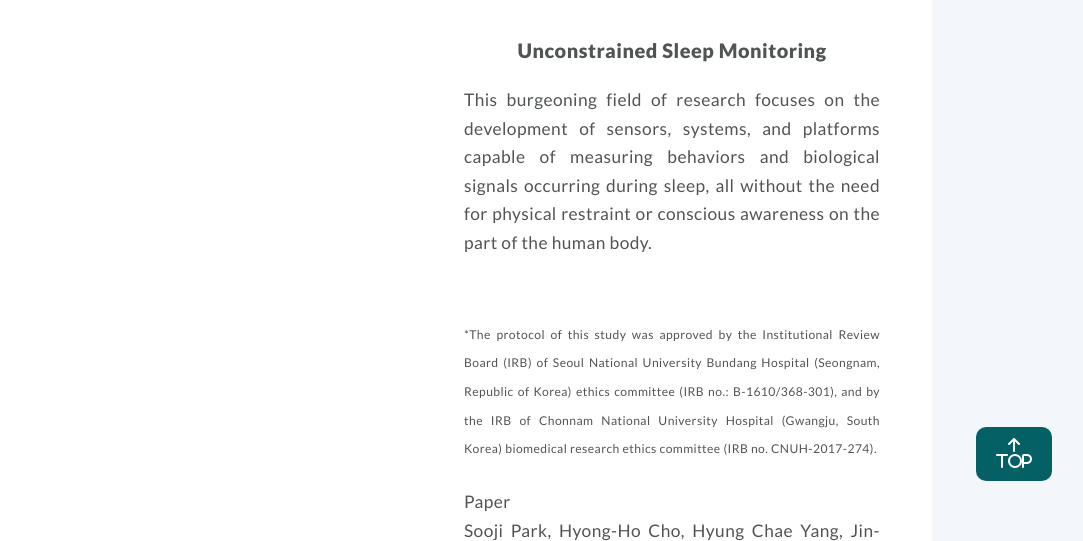
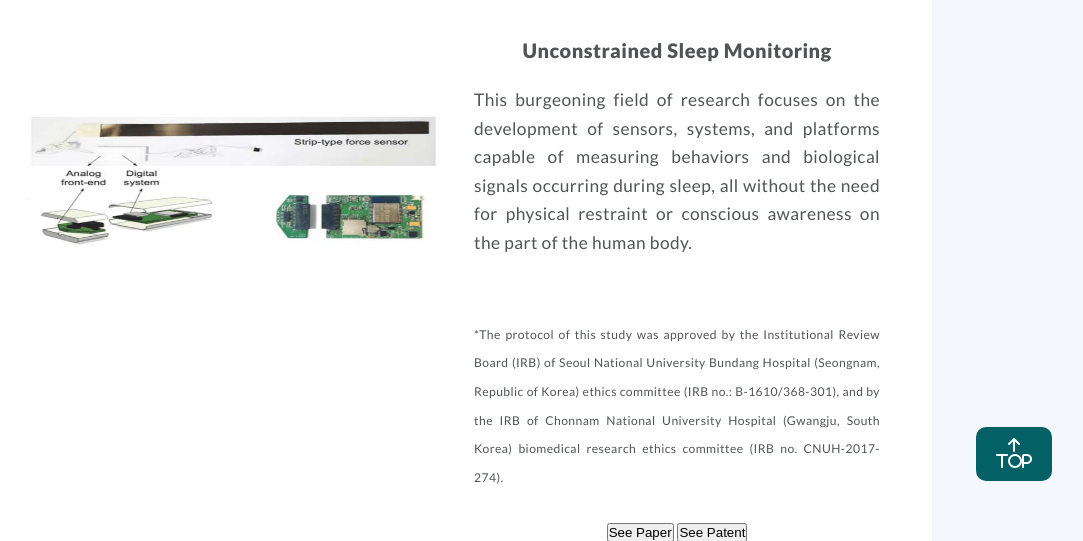
Before and after one commit to ydon1111/ydon1111.github.io, a Jekyll site: the page built from htmls/research/sleep.html, in a window 1280 px wide and 1400 px high, scrolled down 549 px, cut to the strip 859-1400 px from the top of the window. Shown: the whole strip, without its empty margins (188-1271 px from the left). Built offline with Jekyll 4.4.1, drawn with Linux system fonts in a browser that asks for light colours; nearby versions of some CDN libraries; some of the changed text lies outside the part shown.

Commit message:
sleep 버튼으로 수정

```diff
--- a/css/style.css
+++ b/css/style.css
@@ -290,7 +290,7 @@
 
 .image.featured {
 	display: block;
-	margin: 0 0 1em 0;
+	margin: 0 0 2em 0;
 }
 
 .image.featured img {
@@ -603,17 +603,14 @@
 	border: 1.5px solid #d4d4d4;
 	border-radius: 10px;
 }
-.wrapper.style1 a.mail{
-	color: #F57C13;
-}
 
 .wrapper.style2 {
-	background-color: #036166;
+	background-color: rgb(111, 175, 171);
 	background-image: url("images/light-bl.svg"), url("images/light-br.svg");
 	background-position: bottom left, bottom right;
 	background-repeat: no-repeat, no-repeat;
 	background-size: 25em, 25em;
-	color: #F57C13;
+	color: black;
 }
 
 .wrapper.style2 p {
@@ -651,27 +648,6 @@
 	color: inherit;
 	padding: 4em;
 }
-
-.wrapper.style4 h3.RT{
-	text-align: center;
-	font-family: 'fontawesome-webfont';
-	text-shadow: 2px 2px 2px rgb(192, 194, 194);
-	margin-bottom: 0px;
-}
-.wrapper.style4 p.RT{
-	padding-left: 30px;
-	padding-right: 30px;
-	color: #3b5e69;
-	font-size: 0.8em;
-	font-family: 'fontawesome-webfont';
-}
-
-.wrapper.style4 p.project{
-	font-family: 'fontawesome-webfont';
-}
-
-
-
 
 /* Header */
 @-moz-keyframes reveal-header {
@@ -1372,31 +1348,6 @@
 	margin-top: 30px;
 	border-top: 2px solid #036166;
 	border-bottom: 2px solid #036166;
-}
-
-#my_div a.paperlist {
-	color: #1c2021;
-	font-size: 0.9em;
-	text-decoration: none;
-	border: none;
-	text-align:justify;
-}
-/* 링크 연결된 paperlist*/
-#my_div a.paperclick {
-	color: #1c2021;
-	font-size: 0.9em;
-	text-decoration: none;
-	border: none;
-	text-align:justify;
-}
-
-#my_div a.paperclick:hover {
-	color: #1c2021;
-	font-size: 0.9em;
-	text-decoration: underline;
-	text-decoration-style: dotted;
-	border: none;
-	text-align:justify;
 }
 
 
@@ -1645,14 +1596,14 @@
 .image-and-content {
 	display: flex;
 	/* 이미지와 콘텐츠를 가로로 나란히 배치 */
-	align-items: center;
+	/* align-items: center; */
 	/* 수직 가운데 정렬 (텍스트가 이미지 높이에 맞춰짐) */
 }
 
 .image-container {
 	flex: 1;
 	/* 이미지가 가변 너비를 가지며 나머지 공간을 콘텐츠가 차지함 */
-	margin-right: 20px;
+	margin-right: 30px;
 	/* 이미지와 콘텐츠 사이에 간격 설정 */
 }
 
@@ -1665,8 +1616,8 @@
 
 
 
+
 /* research 상단 이미지에 텍스트 */
-
 .image-with-text {
 	position: relative;
 	/* 부모 요소를 상대 위치로 설정 */
@@ -1679,13 +1630,12 @@
 .text-over-image {
 	position: absolute;
 	/* 텍스트를 절대 위치로 설정 */
-	top:20%;
+	top: 20%;
 	/* 위쪽 여백 설정 (원하는 위치로 조정) */
 	left: 0;
 	/* 왼쪽 여백 설정 (원하는 위치로 조정) */
-	padding: 100px;
-
+	background: rgba(255, 255, 255, 0.8);
+	/* 텍스트 배경 색상 설정 (선택사항) */
+	padding: 20px;
 	/* 텍스트 주변 여백 설정 (선택사항) */
-
-	color: #ffffff;
-}
+}
--- a/htmls/research/sleep.html
+++ b/htmls/research/sleep.html
@@ -1,6 +1,32 @@
 ---
 layout: default
 ---
+
+
+<style>
+	.content-container .paper,
+	.content-container .patent {
+		display: none;
+		/* Hide "Paper" and "Patent" by default */
+	}
+</style>
+
+<script>
+	function toggleParagraph(sectionId, type) {
+		var paperParagraph = document.getElementById(sectionId + '-paper');
+		var patentParagraph = document.getElementById(sectionId + '-patent');
+
+		if (type === 'paper') {
+			paperParagraph.style.display = (paperParagraph.style.display === 'none' || paperParagraph.style.display === '') ? 'block' : 'none';
+			patentParagraph.style.display = 'none';
+		} else if (type === 'patent') {
+			patentParagraph.style.display = (patentParagraph.style.display === 'none' || patentParagraph.style.display === '') ? 'block' : 'none';
+			paperParagraph.style.display = 'none';
+		}
+	}
+
+
+</script>
 
 
 <article id="main">
@@ -22,8 +48,8 @@
 
 			<section class="nav-item">
 				<ul>
-					<li><a href="disease_prediction.html" class="nav-link_re"><img src="/images/icons/DiseasePrediction.png"
-								alt="">
+					<li><a href="disease_prediction.html" class="nav-link_re"><img
+								src="/images/icons/DiseasePrediction.png" alt="">
 							<span style="line-height: 80%;"><br>Disease Prediction</a>
 					</li></span>
 				</ul>
@@ -53,8 +79,8 @@
 
 			<section>
 				<ul>
-					<li><a href="wearable_IoT_&_platform.html" class="nav-link_re"><img src="/images/icons/WearableIOT.png"
-								alt="">
+					<li><a href="wearable_IoT_&_platform.html" class="nav-link_re"><img
+								src="/images/icons/WearableIOT.png" alt="">
 							<span style="line-height: 80%;"><br>Wearable IoT&Platform</a></li></span>
 				</ul>
 			</section>
@@ -76,14 +102,15 @@
 
 			<section>
 				<ul>
-					<li><a href="therapeutics.html" class="nav-link_re"><img src="/images/icons/Therapeutics.png" alt="">
+					<li><a href="therapeutics.html" class="nav-link_re"><img src="/images/icons/Therapeutics.png"
+								alt="">
 							<span style="line-height: 80%;"><br>Therapeutics</a></li></span>
 				</ul>
 			</section>
 	</section>
 
 
-<!-- Main -->
+	<!-- Main -->
 	<span id="sleep"></span>
 	<section class="wrapper style1 container" style="margin-bottom: 0px;">
 		<!-- Content -->
@@ -117,8 +144,9 @@
 
 	<!-- Two -->
 	<section class="wrapper style4 container special">
+
 		<div class="row">
-			<div class>
+			<div class="section">
 				<section class="image-and-content">
 					<div class="image-container">
 						<img src="/images/research/BIOMEDICAL SIGNAL MONITORING/3/unconstrainedSleepMonitoring.png"
@@ -127,8 +155,7 @@
 
 					<div class="content-container">
 						<header>
-							<h3>Unconstrained Sleep Monitoring
-							</h3>
+							<h3>Unconstrained Sleep Monitoring</h3>
 						</header>
 						<p align="justify">This burgeoning field of research focuses on the development of sensors,
 							systems,
@@ -136,44 +163,49 @@
 							all
 							without the need for physical restraint or conscious awareness on the part of the human
 							body.
-
-						</p><br>
-						<p align=" justify" style="font-size: 0.7em;">
+						</p>
+						<br>
+						<p align="justify" style="font-size: 0.7em;">
 							*The protocol of this study was approved by the Institutional Review Board (IRB) of Seoul
 							National University Bundang Hospital (Seongnam, Republic of Korea) ethics committee (IRB
 							no.:
 							B-1610/368-301), and by the IRB of Chonnam National University Hospital (Gwangju, South
 							Korea)
 							biomedical research ethics committee (IRB no. CNUH-2017-274).
+						</p>
+						<!-- Toggle buttons for "Paper" and "Patent" paragraphs -->
+						<button onclick="toggleParagraph('unconstrainedSleepMonitoring', 'paper')">See Paper</button>
+						<button onclick="toggleParagraph('unconstrainedSleepMonitoring', 'patent')">See Patent</button>
 
-						</p>
-						<p align="justify">
+						<div class="paper" id="unconstrainedSleepMonitoring-paper" align="justify">
 							<strong>Paper</strong><br>
 							Sooji Park, Hyong-Ho Cho, Hyung Chae Yang, Jin-Sang Yoon and Hangsik Shin,
-							“Force-Sensing-Based
-							Unobtrusive System for Awakening and Respiration Rate Analysis during Sleep,” IEEE Sensors
-							Journal, 19(5), 1917-1924, 2019 <br>
+							“Force-Sensing-Based Unobtrusive System for Awakening and Respiration Rate Analysis
+							during
+							Sleep,”
+							IEEE Sensors Journal, 19(5), 1917-1924, 2019 <br>
 							Sangjin Han, Donggeun Roh, Junyung Park and Hangsik Shin, “Design of Multi-Wavelength
 							Optical
 							Sooji Park and Hangsik Shin, “Feasibility Study for Monitoring Unconstrained Respiration
-							based
-							on Multi-way Approach Using an Acceleration and Force Sensing Module,” IEEE Sensors Journal,
+							based on
+							Multi-way Approach Using an Acceleration and Force Sensing Module,” IEEE Sensors
+							Journal,
 							17(11), 3482-3489, 2017<br>
-
-						</p>
-						<p align="justify">
+						</div>
+						<div class="patent" id="unconstrainedSleepMonitoring-patent" align="justify">
 							<strong>Patent</strong><br>
-							힘 센서에 기반하여 각성 및 호흡률을 검출하기 위한 방법 및 장치, Granted (No: KR102221370, Date: 2021/02/23)
-							<br>
-							무구속적 생체신호 측정센서 및 이를 포함하는 생체신호 측정시스템, Granted (No: KR101974905, Date: 2019/04/26)
-							<br>
-							다채널 센서를 이용한 생체 신호 모니터링 시스템, Granted (No: KR101809468, Date: 2017/12/11)
-							<br>
-						</p>
+							힘 센서에 기반하여 각성 및 호흡률을 검출하기 위한 방법 및 장치, Granted (No: KR102221370, Date:
+							2021/02/23) <br>
+							무구속적 생체신호 측정센서 및 이를 포함하는 생체신호 측정시스템, Granted (No: KR101974905, Date:
+							2019/04/26) <br>
+							다채널 센서를 이용한 생체 신호 모니터링 시스템, Granted (No: KR101809468, Date: 2017/12/11) <br>
+						</div>
 					</div>
 				</section>
 			</div>
 		</div>
+
+
 
 		<div class="row">
 			<div class>
@@ -187,8 +219,6 @@
 							acquired from personal sleep monitoring devices to a remote server, enabling real-time
 							access to
 							sleep event information for multiple patients.
-
-
 						</p><br>
 						<p align="justify" style="font-size: 0.7em;">
 							*The protocol of this study was approved by the Institutional Review Board (IRB) of Seoul
@@ -197,15 +227,17 @@
 							B-1610/368-301), and by the IRB of Chonnam National University Hospital (Gwangju, South
 							Korea)
 							biomedical research ethics committee (IRB no. CNUH-2017-274).
+						</p>
+						<button onclick="toggleParagraph('ubiquitousSleepMonitoring','paper')">See Paper</button>
 
-						</p>
-						<p align="justify">
+						<div class="paper" id="ubiquitousSleepMonitoring-paper" align="justify">
 							<strong>Paper</strong><br>
 							Ahyoung Choi, Sangwoo Noh and Hangsik Shin, “Internet-Based Unobtrusive Tele-Monitoring
 							System
 							for Sleep and Respirtion,” IEEE ACCESS, 8, 76700-76707, 2020
 							<br>
-						</p>
+						</div>
+
 					</div>
 					<div class="image-container">
 						<img src="/images/research/BIOMEDICAL SIGNAL MONITORING/3/ubiquitousSleepMonitoring.png" alt=""
@@ -231,12 +263,15 @@
 							everyday smart devices, while employing advanced acoustic analysis techniques to swiftly and
 							accurately detect the presence of snoring.
 						</p><br>
-						<p align="justify">
+						<button onclick="toggleParagraph('snoringDetection','paper')">See Paper</button>
+
+						<div class="paper" id="snoringDetection-paper" align="justify">
 							<strong>Paper</strong><br>
 							Hangsik Shin and Jaegeol Cho, "Unconstrained Snoring Detection Using a Smartphone during
 							Ordinary Sleep,” Biomedical Engineering Online, 13:116 doi:10.1186/1475-925X-13-116, 2014
 							<br>
-						</p>
+						</div>
+
 					</div>
 				</section>
 			</div>
@@ -256,19 +291,24 @@
 							evaluation
 							of sleep quality.
 						</p><br>
-						<p align="justify">
+
+						<button onclick="toggleParagraph('actigraphyOnSleep','paper')">See Paper</button>
+						<button onclick="toggleParagraph('actigraphyOnSleep','patent')">See Patent</button>
+
+						<div class="paper" id="actigraphyOnSleep-paper" align="justify">
 							<strong>Paper</strong><br>
 							Hangsik Shin, Byunghun Choi, Doyoon Kim and Jaegeol Cho, “Robust Sleep Quality
 							Quantification
 							Method for a Personal Handheld Device,” Telemedicine & e-Health, 20(6), 522-530,
 							doi:10.1089/tmj.2013.0216, 2014
 							<br>
-						</p>
-						<p align="justify">
+						</div>
+						<div class="patent" id="actigraphyOnSleep-patent" align="justify">
 							<strong>Patent</strong><br>
 							휴대 단말 장치를 이용한 수면 품질 측정 방법 및 장치, Granted (No: KR102143499, Date: 2020/08/05)
 							<br>
-						</p>
+						</div>
+
 					</div>
 					<div class="image-container">
 						<img src="/images/research/BIOMEDICAL SIGNAL MONITORING/3/actigraphyOnSleep.png" alt=""
```
